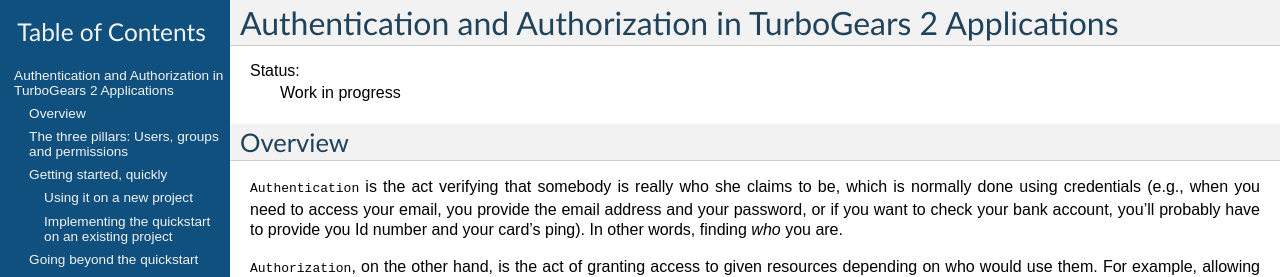
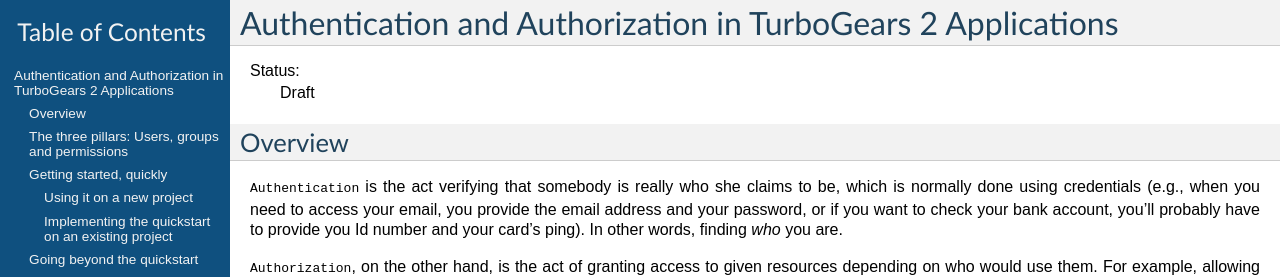
Before and after one commit to TurboGears/tg2, a Sphinx documentation site: the page built from docs/main/Auth.rst, in a window 1280 px wide. Shown: the top 277 px of the page. Built offline with Sphinx 7.4.7, drawn with Linux system fonts in a browser that asks for light colours.

Commit message:
Changed the status of auth related docs to draft, and moved docs for tgext.authorization to the relevant section under Extensions/.
--HG--
rename : docs/main/Auth/Authorization.rst => docs/main/Extensions/Authorization/index.rst
extra : convert_revision : svn%3A77541ad4-5f01-0410-9ede-a1b63cd9a898/trunk%405563

```diff
--- a/docs/main/Auth.rst
+++ b/docs/main/Auth.rst
@@ -1,7 +1,7 @@
 Authentication and Authorization in TurboGears 2 Applications
 =============================================================
 
-:Status: Work in progress
+:Status: Draft
 
 
 Overview
--- a/docs/main/Auth/Authentication.rst
+++ b/docs/main/Auth/Authentication.rst
@@ -1,7 +1,7 @@
 Authentication in TurboGears 2 with repoze.who
 ==============================================
 
-:Status: Work in progress
+:Status: Draft
 
 
 Overview
--- a/docs/main/Auth/Authorization.rst
+++ b/docs/main/Extensions/Authorization/index.rst
@@ -1,7 +1,7 @@
 Authorization in TurboGears 2 with tgext.authorization
 ======================================================
 
-:Status: Work in progress
+:Status: Draft
 
 
 Overview
```
Also changed, not shown: other parts of docs/main/Auth.rst (+1 -1 lines).
